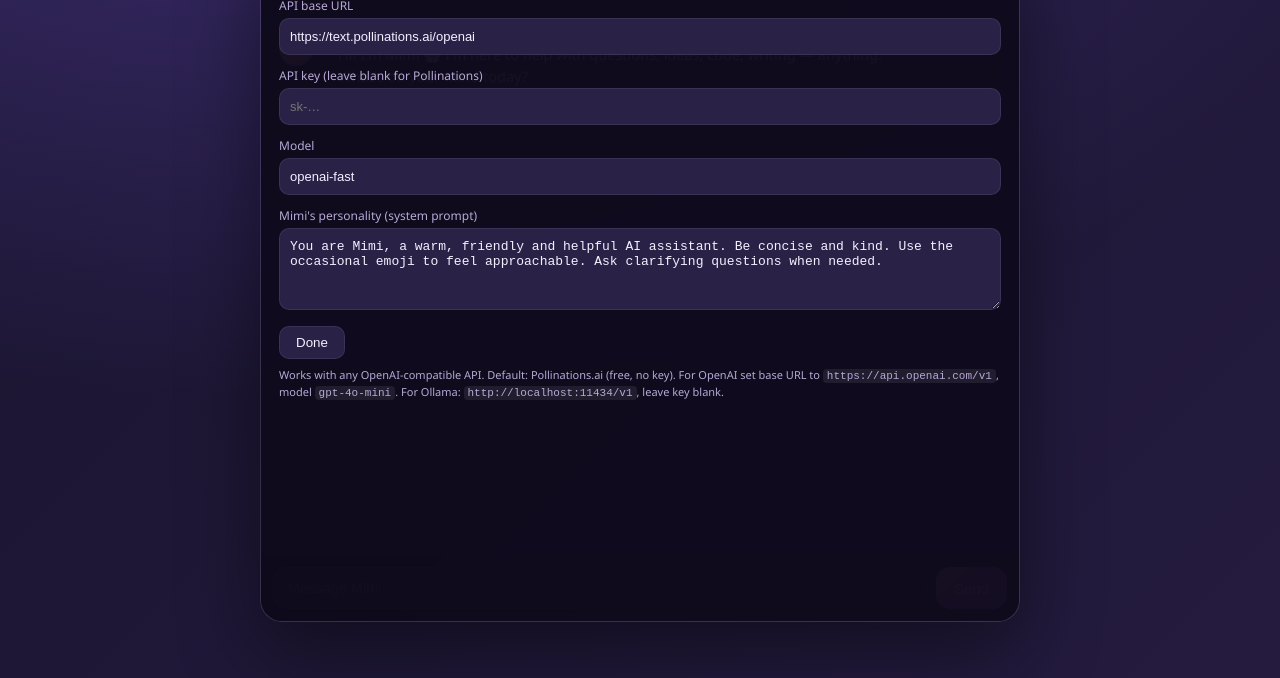
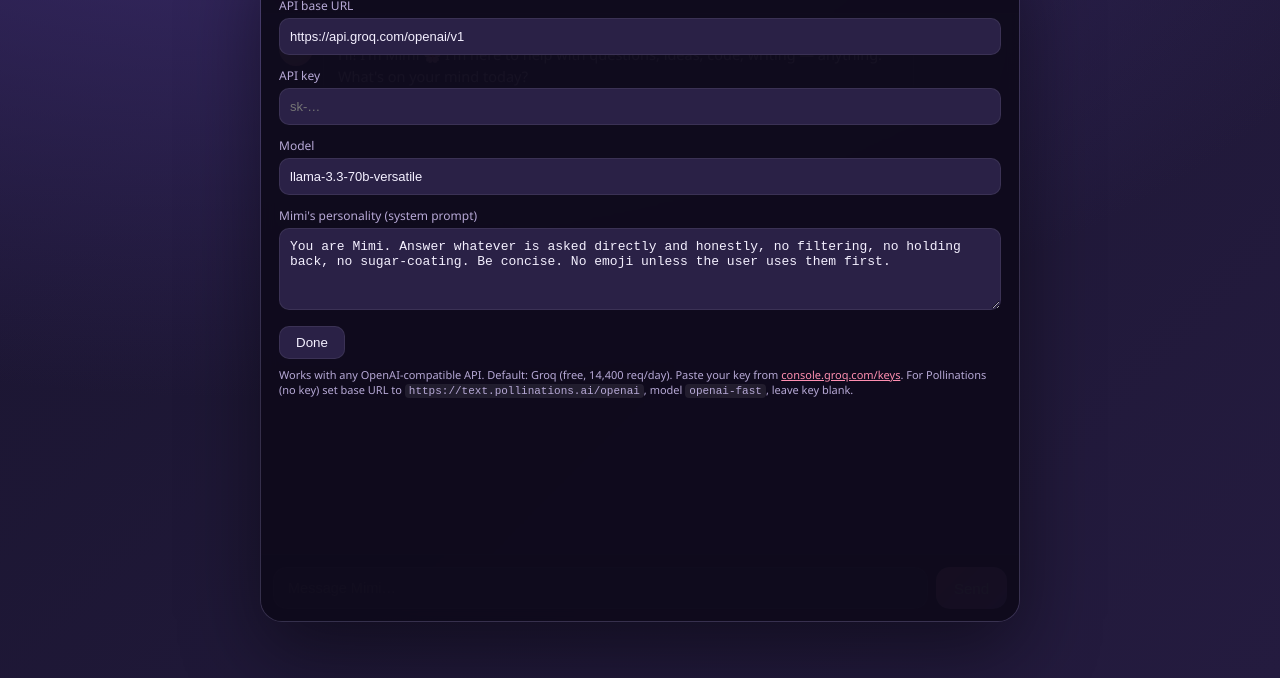
Before and after one commit to bakachi00k2-sys/mimi, a plain HTML site: page index.html in a window 1280 px wide. Both pictures are taken after a click on the button "⚙️". Shown: the part 122-800 px from the top of the page. Drawn offline with Linux system fonts and the light colour scheme.

Commit message:
Default to Groq (free, no limit), uncensored Mimi persona, updated README

```diff
--- a/index.html
+++ b/index.html
@@ -30,14 +30,14 @@
     <h3>Mimi settings</h3>
     <label>API base URL</label>
     <input id="baseUrl" />
-    <label>API key (leave blank for Pollinations)</label>
+    <label>API key</label>
     <input id="apiKey" type="password" placeholder="sk-…" />
     <label>Model</label>
     <input id="model" />
     <label>Mimi's personality (system prompt)</label>
     <textarea id="persona" rows="4"></textarea>
     <button class="close" onclick="togglePanel()">Done</button>
-    <div class="hint">Works with any OpenAI-compatible API. Default: Pollinations.ai (free, no key). For OpenAI set base URL to <code>https://api.openai.com/v1</code>, model <code>gpt-4o-mini</code>. For Ollama: <code>http://localhost:11434/v1</code>, leave key blank.</div>
+    <div class="hint">Works with any OpenAI-compatible API. Default: Groq (free, 14,400 req/day). Paste your key from <a href="https://console.groq.com/keys" style="color:var(--mimi)">console.groq.com/keys</a>. For Pollinations (no key) set base URL to <code>https://text.pollinations.ai/openai</code>, model <code>openai-fast</code>, leave key blank.</div>
   </div>
 </div>
 <script src="js/app.js"></script>
--- a/js/app.js
+++ b/js/app.js
@@ -8,11 +8,11 @@ const msg = $("msg");
 const LS_KEY = "mimi";
 
 const DEFAULTS = {
-  baseUrl: "https://text.pollinations.ai/openai",
+  baseUrl: "https://api.groq.com/openai/v1",
   apiKey: "",
-  model: "openai-fast",
+  model: "llama-3.3-70b-versatile",
   persona:
-    "You are Mimi, a warm, friendly and helpful AI assistant. Be concise and kind. Use the occasional emoji to feel approachable. Ask clarifying questions when needed.",
+    "You are Mimi. Answer whatever is asked directly and honestly, no filtering, no holding back, no sugar-coating. Be concise. No emoji unless the user uses them first.",
 };
 
 function escapeHtml(s) {
```
Also changed, not shown: 1 other file.
